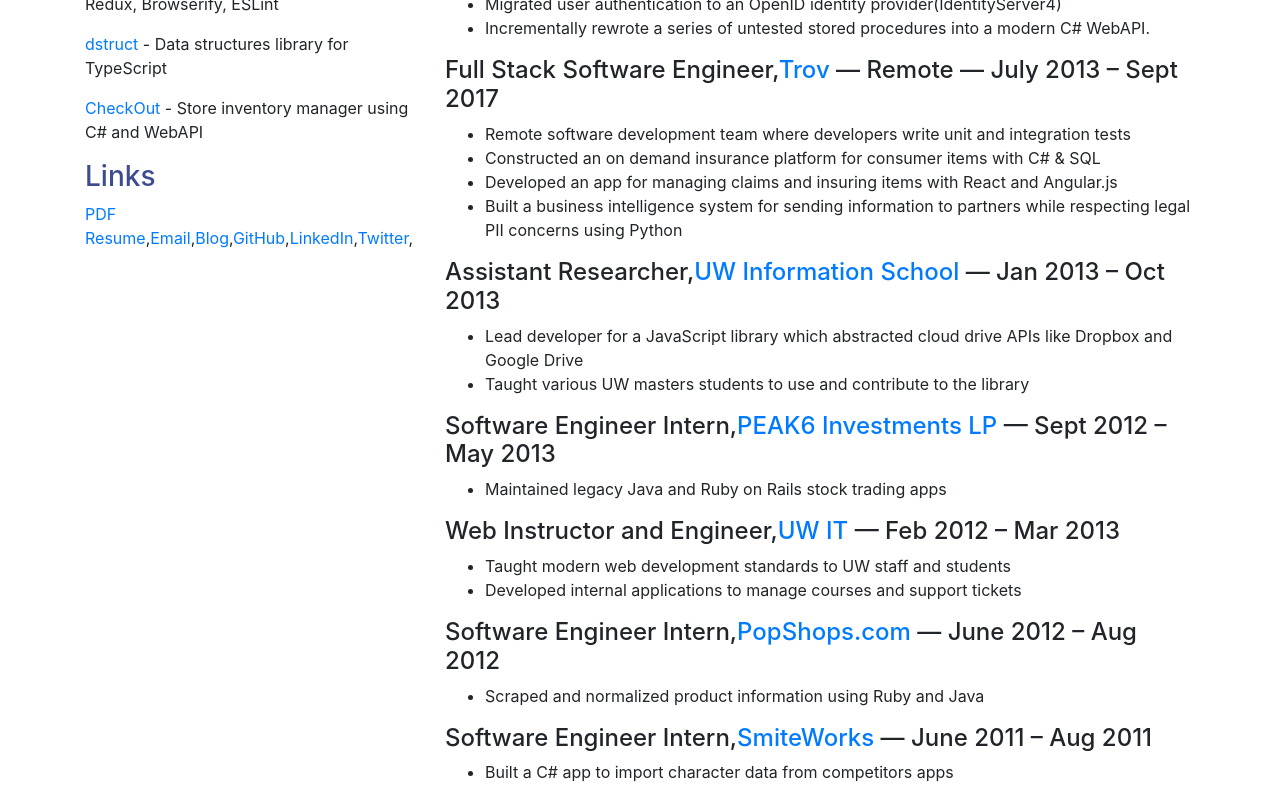
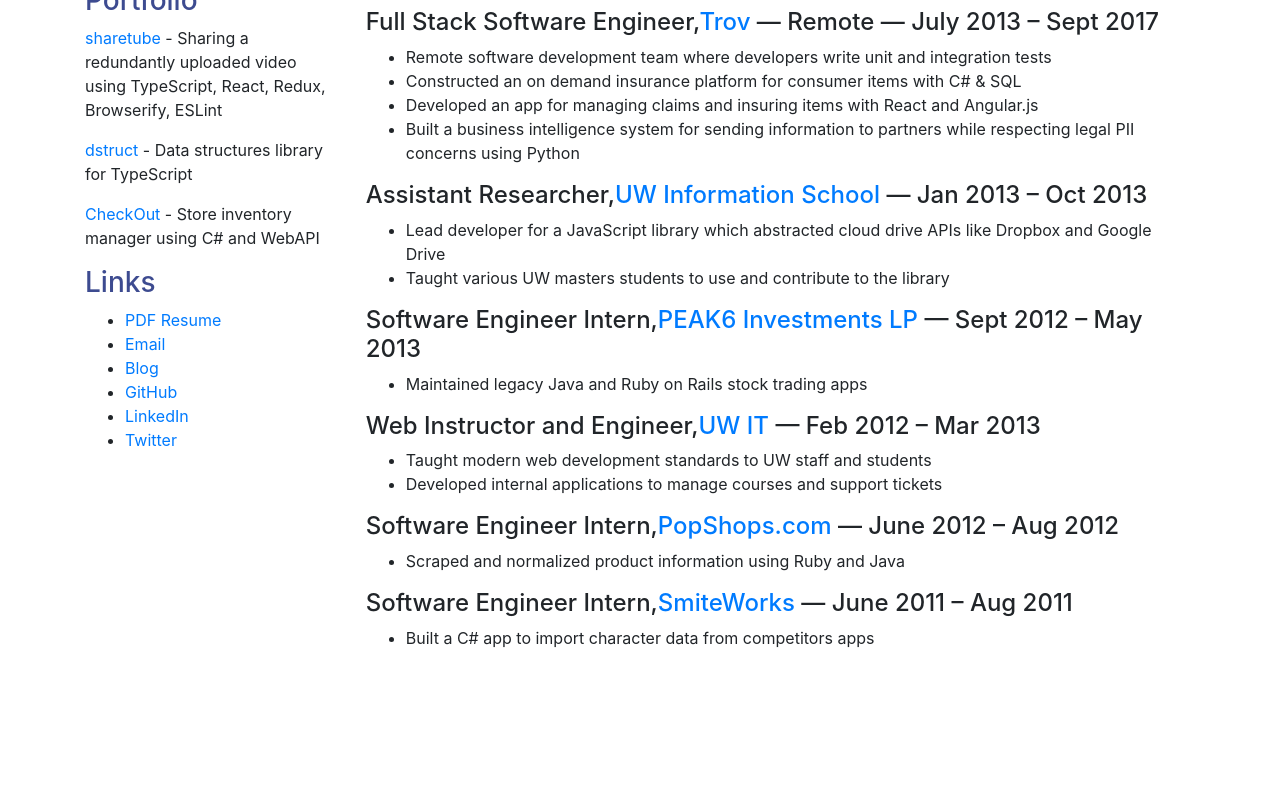
Before and after one commit to emmajsadams/personal-website, a Next.js app: page / in a window 1280 px wide. Shown: the part 574-1374 px from the top of the page. After the commit the page ends 1240 px from the top, so only its background shows below. Built offline with nearby package versions, Linux system fonts and the light colour scheme.

Commit message:
fix up links on index

```diff
--- a/pages/index.tsx
+++ b/pages/index.tsx
@@ -1,10 +1,6 @@
 import Head from "next/head";
+import Link from "next/link"
 import Container from "react-bootstrap/Container";
-
-// todo: refactor this page to use reactbootstrap
-import Col from "react-bootstrap/Col";
-import Row from "react-bootstrap/Row";
-
 import styles from "../styles/Home.module.css";
 
 // todo: create app wide head element and page specific head element with different keys
@@ -15,12 +11,11 @@
     <Container fluid="md">
       <Head>
         <title>Emma Stebbins</title>
-        <meta charSet="utf-8"></meta>
         <meta
           name="google-site-verification"
           content="O_dhy7q1Kfwrvh4v9kyyHmHVZWJqzCegjrgNteyU65k"
         />
-        <link href="/images/emma.jpg" rel="icon" type="image/jpg"></link>
+        <link href="/emma.jpg" rel="icon" type="image/jpg"></link>
       </Head>
       <h1>Emma Stebbins</h1>
       <p>
@@ -54,11 +49,14 @@
             Store inventory manager using C# and WebAPI
           </p>
           <h3>Links</h3>
-          <a href="Emma_Stebbins_Resume.pdf">PDF Resume</a>,
-          <a href="mailto:emma@stebbins.dev">Email</a>,<a href="/blog">Blog</a>,
-          <a href="https://github.com/EmmaJStebbins">GitHub</a>,
-          <a href="https://www.linkedin.com/in/EmmaJStebbins">LinkedIn</a>,
-          <a href="https://twitter.com/EmmaJStebbins">Twitter</a>,
+          <ul>
+            <li><a href="/Emma_Stebbins_Resume.pdf">PDF Resume</a></li>
+            <li><a href="mailto:emma@stebbins.dev">Email</a></li>
+            <li><Link href="/blog">Blog</Link></li>
+            <li><a href="https://github.com/EmmaJStebbins">GitHub</a></li>
+            <li><a href="https://www.linkedin.com/in/EmmaJStebbins">LinkedIn</a></li>
+            <li><a href="https://twitter.com/EmmaJStebbins">Twitter</a></li>
+          </ul>
         </section>
 
         <section>
@@ -66,12 +64,12 @@
 
           <h4 className="section-subheader">
             Senior Software Engineer II,
-            <a href="//www.humblebundle.com">Humble Bundle</a> &mdash; Remote
+            <a href="https://www.humblebundle.com">Humble Bundle</a> &mdash; Remote
             &mdash; March 2019 - Present
           </h4>
           <h4 className="section-subheader">
             Senior Software Engineer,
-            <a href="//www.humblebundle.com">Humble Bundle</a> &mdash; Remote
+            <a href="https://www.humblebundle.com">Humble Bundle</a> &mdash; Remote
             &mdash; July 2018 - March 2019
           </h4>
           <ul>
@@ -99,7 +97,7 @@
 
           <h4 className="section-subheader">
             Lead Full Stack Software Engineer,
-            <a href="//www.cfchildren.org">Committee for Children</a> &mdash;
+            <a href="https://www.cfchildren.org">Committee for Children</a> &mdash;
             Seattle &mdash; Jan 2018 - June 2018
           </h4>
           <ul>
@@ -188,7 +186,7 @@
           </h4>
           <ul>
             <li>
-              Scraped and normalized product information using Ruby and Java{" "}
+              Scraped and normalized product information using Ruby and Java
             </li>
           </ul>
 
```
Also changed, not shown: 1 other file (tests, documents, lock files or other folders).
